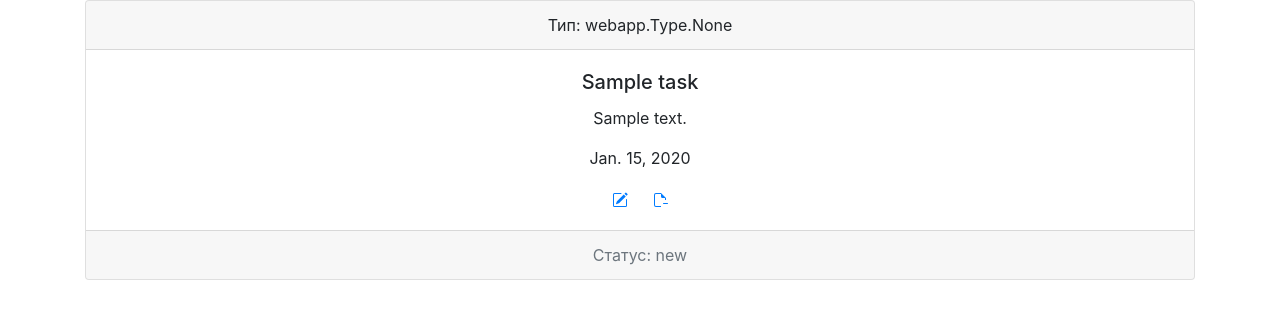
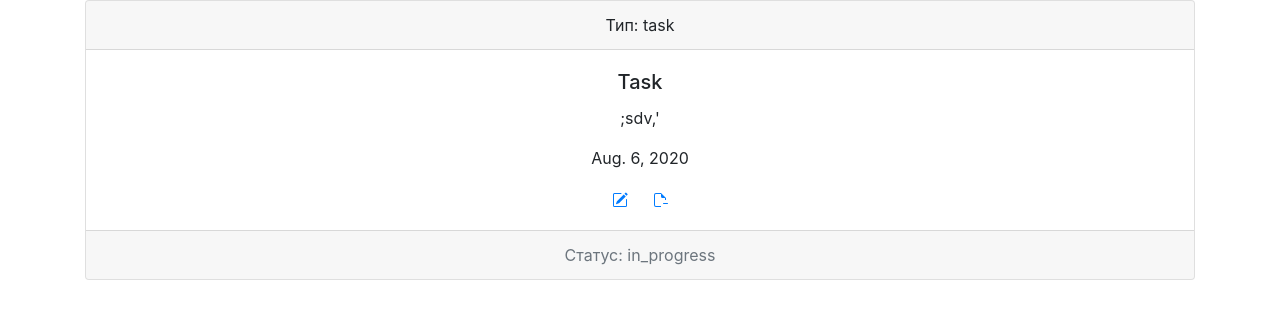
Before and after one commit to violettalivada/hw_49, a Django app: page /task/1/ in a window 1280 px wide. Shown: the part 72-391 px from the top of the page. Run offline with Django 3.2, Linux system fonts and the light colour scheme; data comes from the database, SQL or seed files in the repository; tables that the repository leaves empty hold one stand-in row (values such as "Sample post"); parts of the project's set-up code (start-up, migrations or seed data) failed here and were passed over; some libraries are stand-ins or nearby versions.

Commit message:
Поле type переименовано в types. Страницы создания и редактирования переписаны с помощью FormView

```diff
--- a/source/webapp/forms.py
+++ b/source/webapp/forms.py
@@ -10,6 +10,6 @@
     title = forms.CharField(max_length=200, required=True, label='Заголовок')
     description = forms.CharField(max_length=3000, required=False, label='Описание', widget=forms.Textarea)
     date = forms.DateField(required=False, label='дата выполнения', widget=forms.DateInput(attrs={'type': 'date'}))
-    type = forms.ModelMultipleChoiceField(queryset=Type.objects.all(), required=True, label='Тип',
+    types = forms.ModelMultipleChoiceField(queryset=Type.objects.all(), required=True, label='Тип',
                                           widget=forms.CheckboxSelectMultiple)
     status = forms.ModelChoiceField(queryset=Status.objects.all(), required=True, label='Статус', initial=DEFAULT_STATUS)
--- a/source/webapp/models.py
+++ b/source/webapp/models.py
@@ -35,7 +35,7 @@
     title = models.CharField(max_length=200, null=False, blank=False, verbose_name='Заголовок')
     description = models.TextField(max_length=3000, null=True, blank=True, verbose_name='Описание')
     date = models.DateField(auto_now_add=True, verbose_name='Дата создания')
-    type = models.ManyToManyField('webapp.Type', related_name='tasks', blank=True)
+    types = models.ManyToManyField('webapp.Type', related_name='tasks', blank=True)
     status = models.ForeignKey('webapp.Status', related_name='status', on_delete=models.PROTECT, verbose_name='Статус')
 
     def __str__(self):
--- a/source/webapp/templates/task_view.html
+++ b/source/webapp/templates/task_view.html
@@ -9,7 +9,8 @@
 
 {% block content %}
     <div class="card text-center">
-  <div class="card-header">Тип: {{ task.type }}</div>
+  <div class="card-header">Тип: {% for type in task.types.all %}{{ type.name }}
+      {% if not forloop.last %}, {% endif %}{% endfor %}</div>
   <div class="card-body">
     <h5 class="card-title">{{ task.title }}</h5>
     <p class="card-text">{{ task.description }}</p>
--- a/source/webapp/views.py
+++ b/source/webapp/views.py
@@ -1,6 +1,7 @@
 from django.shortcuts import render, redirect, get_object_or_404
 from .models import *
-from django.views.generic import View, TemplateView
+from django.urls import reverse
+from django.views.generic import View, TemplateView, FormView
 from .forms import *
 
 
@@ -28,61 +29,59 @@
         return context
 
 
-class TaskCreateView(View):
-    def get(self, request):
-        form = TaskForm()
-        return render(request, 'task_create.html', context={
-            'form': form
-        })
+class TaskCreateView(FormView):
+    template_name = 'task_create.html'
+    form_class = TaskForm
 
-    def post(self, request):
-        form = TaskForm(data=request.POST)
-        if form.is_valid():
-            data = {}
-            for key, value in form.cleaned_data.items():
-                if value is not None:
-                    data[key] = value
-            task = Task.objects.create(**data)
-            return redirect('task_view', pk=task.pk)
-        else:
-            return render(request, 'task_create.html', context={
-                'form': form
-            })
+    def form_valid(self, form):
+        data = {}
+        types = form.cleaned_data.pop('types')
+        for key, value in form.cleaned_data.items():
+            if value is not None:
+                data[key] = value
+        self.task = Task.objects.create(**data)
+        self.task.types.set(types)
+        return redirect(self.get_redirect_url())
+
+    def get_redirect_url(self):
+        return reverse('task_view', kwargs={'pk': self.task.pk})
 
 
-class TaskUpdateView(TemplateView):
+class TaskUpdateView(FormView):
     template_name = 'task_update.html'
+    form_class = TaskForm
+
+    def dispatch(self, request, *args, **kwargs):
+        self.task = self.get_object()
+        return super().dispatch(request, *args, **kwargs)
 
     def get_context_data(self, **kwargs):
         context = super().get_context_data(**kwargs)
-
-        pk = self.kwargs.get('pk')
-        task = get_object_or_404(Task, pk=pk)
-
-        initial = {}
-        for key in 'title', 'description', 'date', 'type', 'status':
-            initial[key] = getattr(task, key)
-        form = TaskForm(initial=initial)
-
-        context['task'] = task
-        context['form'] = form
-
+        context['task'] = self.task
         return context
 
-    def post(self, request, pk):
-        task = get_object_or_404(Task, pk=pk)
-        form = TaskForm(data=request.POST)
-        if form.is_valid():
-            for key, value in form.cleaned_data.items():
-                if value is not None:
-                    setattr(task, key, value)
-            task.save()
-            return redirect('task_view', pk=task.pk)
-        else:
-            return self.render_to_response({
-                'task': task,
-                'form': form
-            })
+    def get_initial(self):
+        initial = {}
+        for key in 'title', 'description', 'date', 'status':
+            initial[key] = getattr(self.task, key)
+        initial['type'] = self.task.types.all()
+        return initial
+
+    def form_valid(self, form):
+        type = form.cleaned_data.pop('types')
+        for key, value in form.cleaned_data.items():
+            if value is not None:
+                setattr(self.task, key, value)
+        self.task.save()
+        self.task.types.set(type)
+        return super().form_valid(form)
+
+    def get_success_url(self):
+        return reverse('task_view', kwargs={'pk': self.task.pk})
+
+    def get_object(self):
+        pk = self.kwargs.get('pk')
+        return get_object_or_404(Task, pk=pk)
 
 
 class TaskDeleteView(TemplateView):
```
